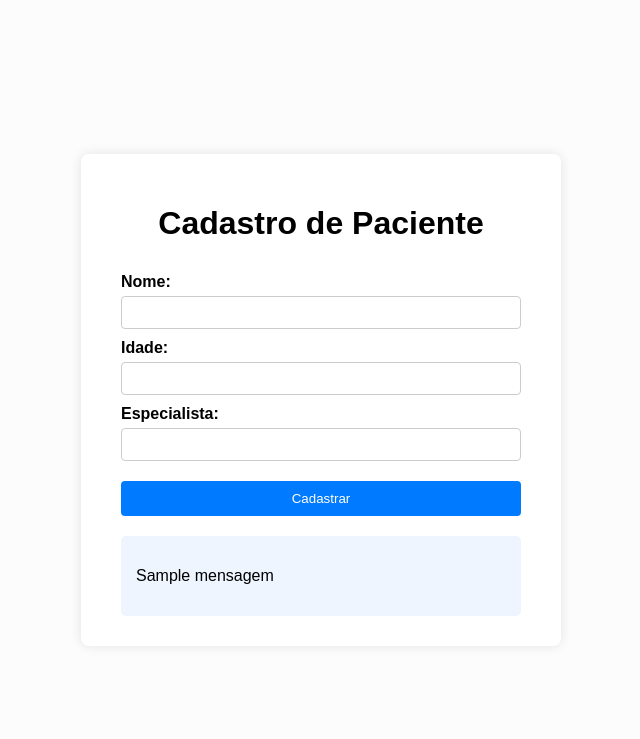
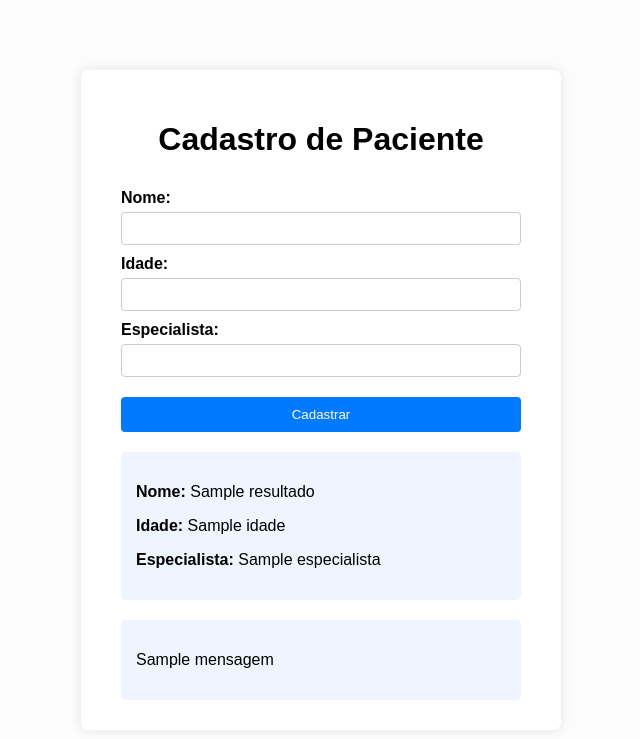
Before and after one commit to adryelleufrasio33/IMC--Calculate, a Flask app: template templates/cadastrar_paciente.html in a window 1280 px wide. Shown: the top 739 px of the page, without its empty margins (319-959 px from the left). Run offline with Flask 3, Linux system fonts and the light colour scheme; the template is opened without the code that fills it: most values are stand-ins (such as "Sample title", 1, 10 or a date in 2020).

Commit message:
Corrige cadastro de paciente: ajusta leitura de Idade e template

```diff
--- a/app.py
+++ b/app.py
@@ -52,9 +52,9 @@ def index():
 @app.route("/cadastro_paciente", methods=["GET", "POST"])
 def cadastro_paciente():
     Mensagem = None
-    if request .method == "Post":
+    if request .method == "POST":
         nome = request.form["Nome"]
-        idade = request.form["idade"]
+        idade = request.form["Idade"]
         especialista = request.form["Especialista"]
         Mensagem = (f"Paciente {nome},({idade} anos), marcado para {especialista}")
         return render_template("cadastrar_paciente.html", Mensagem=Mensagem)
--- a/templates/cadastrar_paciente.html
+++ b/templates/cadastrar_paciente.html
@@ -3,7 +3,7 @@
 <head>
     <meta charset="UTF-8">
     <meta name="viewport" content="width=device-width, initial-scale=1.0"><link rel="stylesheet" href="{{ url_for('static', filename='style.css') }}">
-    <title>Cadastrar Paciente</title>
+    <title>Marcar Consulta</title>
 </head>
 <body>
     <div class="container">
@@ -28,9 +28,17 @@
 
 
             </form>
-            {% if mensagem %}
+            {% if resultado %}
+        <div class="resultado">
+            <p><strong>Nome:</strong> {{ resultado.nome }}</p>
+            <p><strong>Idade:</strong> {{ resultado.idade }}</p>
+            <p><strong>Especialista:</strong> {{ resultado.Especialista }}</p>
+
+        </div>
+    {% endif %}
+            {% if Mensagem %}
             <div class="resultado">
-                <p>{{mensagem}}</p>
+                <p>{{Mensagem}}</p>
             </div>
             {% endif %}
     </div>
--- a/templates/index.html
+++ b/templates/index.html
@@ -21,7 +21,7 @@
         <input type="number" name="altura" step="any" placeholder="Ex: 1.75" required>
 
         <button type="submit">Calcular</button>
-        <button type="button" onclick="window.location.href='/cadastro_paciente'">Cadastrar Paciente</button>
+        <button type="button" onclick="window.location.href='/cadastro_paciente'">Marcar Consulta</button>
 
 </a>
     </form>
```
